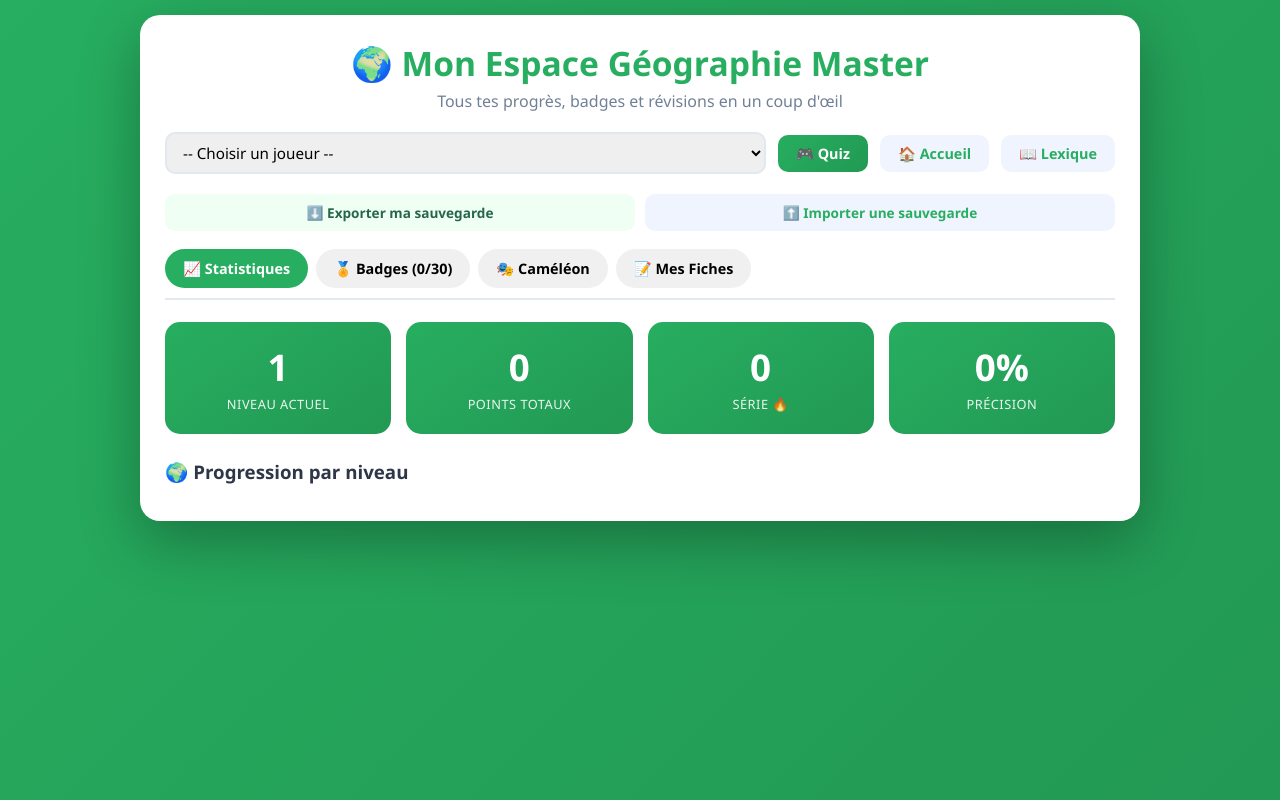
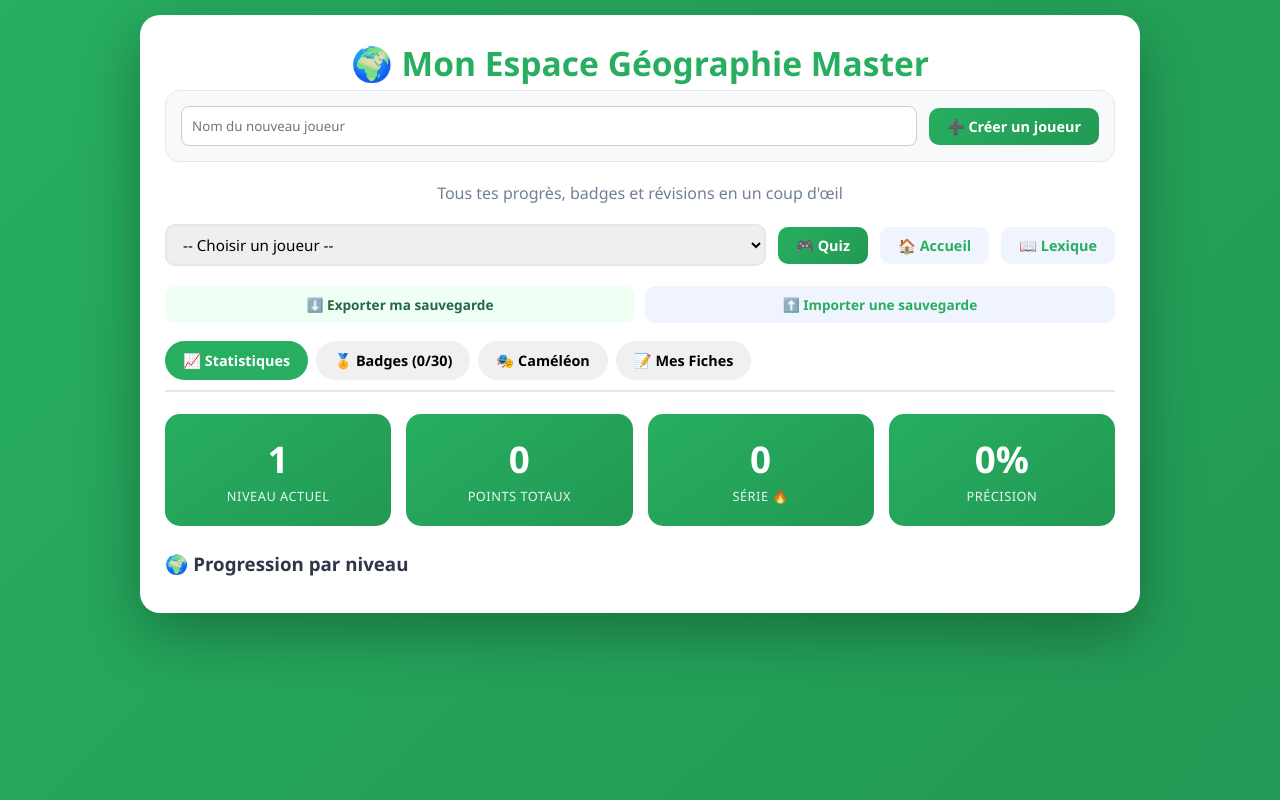
Before and after one commit to Eka-Dev5/Geographie, a plain HTML site: page dashboard.html in a window 1280 px wide. Drawn offline with Linux system fonts and the light colour scheme.

Commit message:
Update dashboard.html

```diff
--- a/dashboard.html
+++ b/dashboard.html
@@ -169,6 +169,12 @@
        🔝 TITRE — Personnaliser l'emoji et le nom
        ════════════════════════════════════════════════════ -->
   <h1>🌍 Mon Espace Géographie Master</h1>
+  <div class="player-header no-print" style="background: #f8f9fa; padding: 15px; border-radius: 15px; margin-bottom: 20px; border: 1px solid #e2e8f0;">
+  <input type="text" id="newPlayerName" placeholder="Nom du nouveau joueur"
+         style="padding: 10px; border-radius: 8px; border: 1px solid #ccc; flex: 1; min-width: 200px;">
+  <button class="btn btn-primary" onclick="addPlayer()">➕ Créer un joueur</button>
+</div>
+
   <div class="subtitle">Tous tes progrès, badges et révisions en un coup d'œil</div>
 
 
@@ -645,6 +651,45 @@
      🚀 INITIALISATION
      ══════════════════════════════════════════════════════ */
   document.addEventListener("DOMContentLoaded", () => { loadPlayerList(); });
+/* ══════════════════════════════════════════════════════
+   🆕 AJOUTER UN JOUEUR
+   ══════════════════════════════════════════════════════ */
+function addPlayer() {
+  const nameInput = document.getElementById('newPlayerName');
+  const name = nameInput.value.trim();
+
+  if (!name) {
+    alert("Merci d'entrer un nom !");
+    return;
+  }
+
+  const players = getPlayers();
+  if (players[name]) {
+    alert("Ce joueur existe déjà !");
+    return;
+  }
+
+  // Création du profil avec les mêmes statistiques que l'Histoire
+  players[name] = {
+    name: name,
+    currentLevel: 1,
+    score: 0,
+    completed: [],
+    totalQuestions: 0,
+    totalCorrect: 0,
+    streak: 0,
+    lastPlayed: new Date().toISOString(),
+    errorHistory: [],
+    sessionHistory: [],
+    cameleonHelped: 0
+  };
+
+  savePlayers(players);
+  nameInput.value = ''; // Vide le champ
+  loadPlayerList();     // Rafraîchit la liste
+  loadPlayer(name);     // Sélectionne le nouveau joueur
+  alert("Joueur " + name + " créé avec succès !");
+}
 
 </script>
 </body>
```
